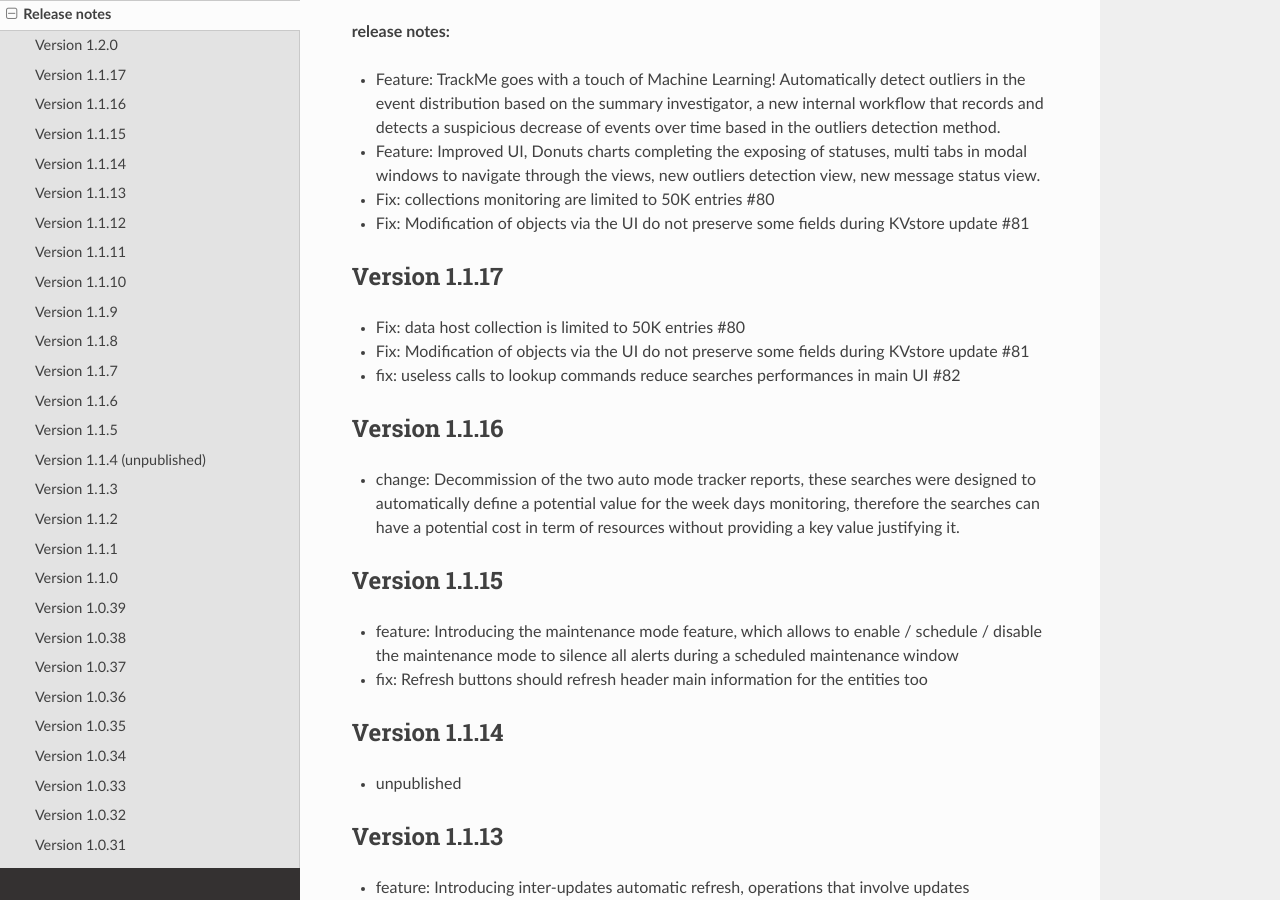
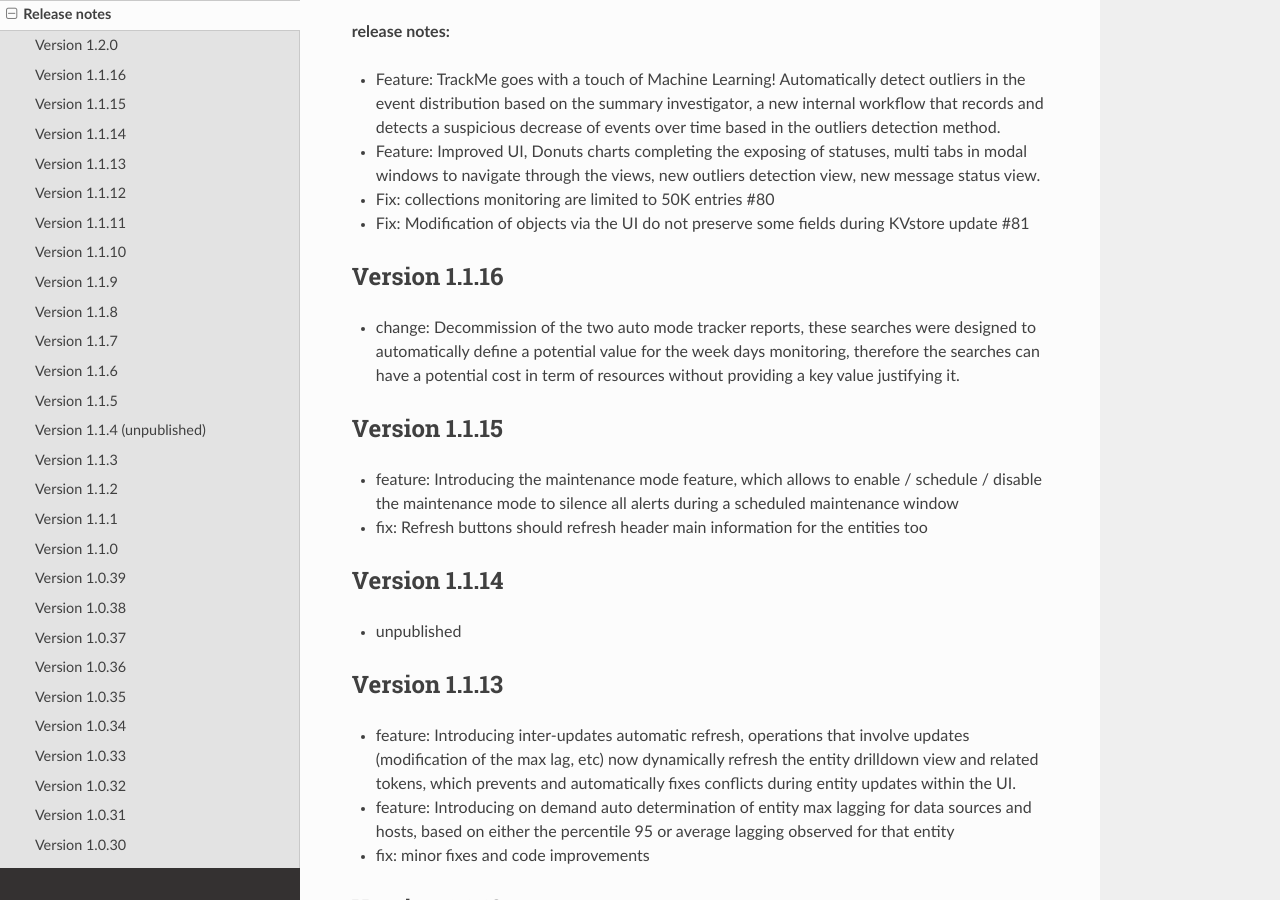
Before and after one commit to guilhemmarchand/trackme, a Sphinx documentation site: the page built from docs/releasenotes.rst, in a window 1280 px wide and 900 px high, scrolled down 388 px. Built offline with Sphinx 7.4.7 and the Read the Docs theme 2.0.0, drawn with Linux system fonts in a browser that asks for light colours.

Commit message:
Work in progress

```diff
--- a/docs/releasenotes.rst
+++ b/docs/releasenotes.rst
@@ -17,13 +17,6 @@
 - Feature: Improved UI, Donuts charts completing the exposing of statuses, multi tabs in modal windows to navigate through the views, new outliers detection view, new message status view.
 - Fix: collections monitoring are limited to 50K entries #80
 - Fix: Modification of objects via the UI do not preserve some fields during KVstore update #81
-
-Version 1.1.17
-==============
-
-- Fix: data host collection is limited to 50K entries #80
-- Fix: Modification of objects via the UI do not preserve some fields during KVstore update #81
-- fix: useless calls to lookup commands reduce searches performances in main UI #82
 
 Version 1.1.16
 ==============
```
